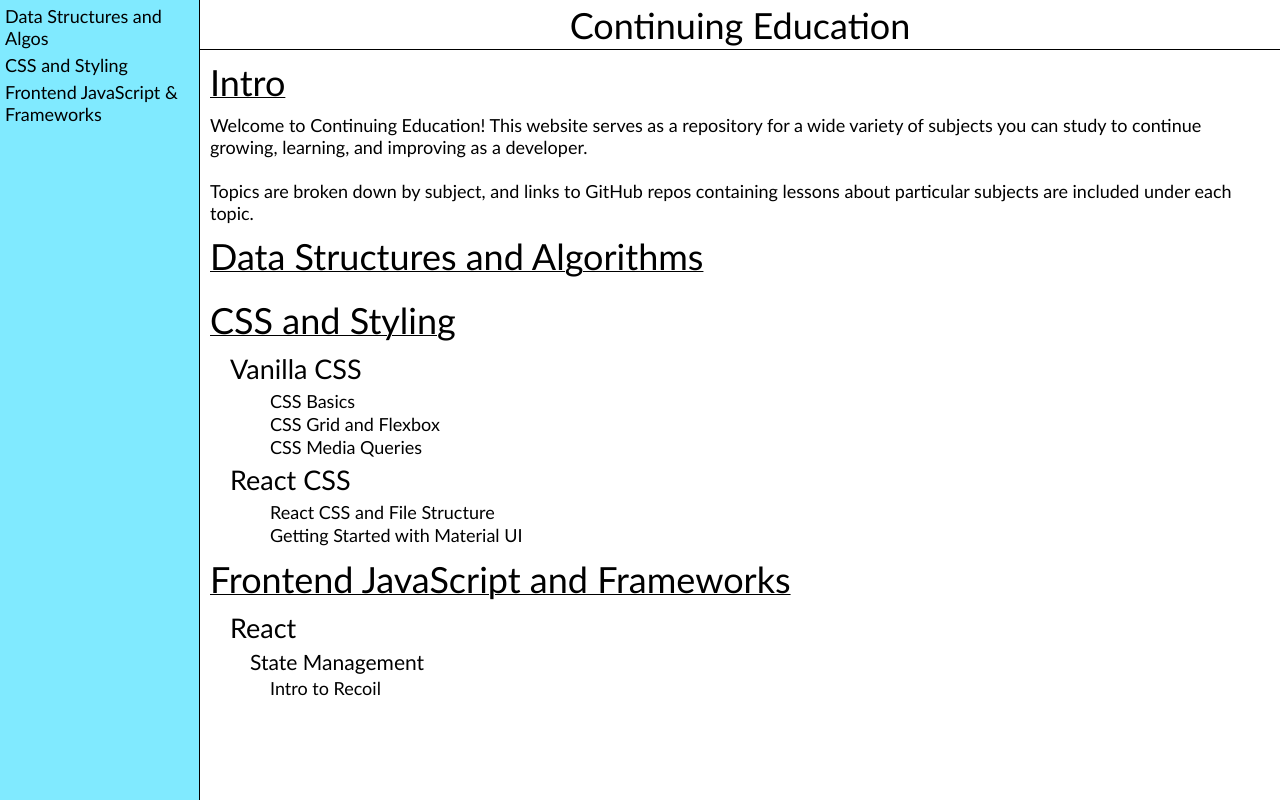
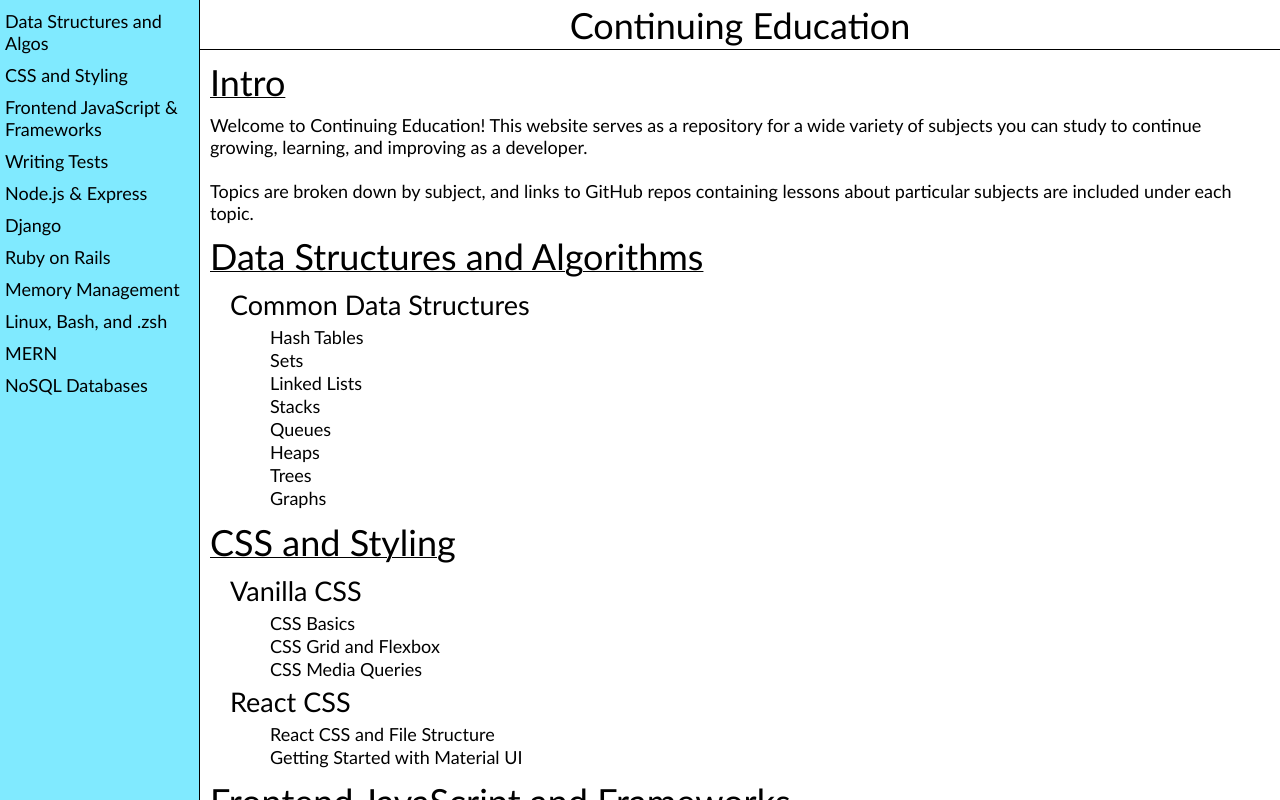
Before and after one commit to Matt-Eva/continuing-education, a plain HTML site: page index.html in a window 1280 px wide. Drawn offline with Linux system fonts and the light colour scheme.

Commit message:
added potential topics

```diff
--- a/index.html
+++ b/index.html
@@ -29,6 +29,14 @@
             <li>
                 <a href="#frontend-js">Frontend JavaScript & Frameworks</a>
             </li>
+            <li>Writing Tests</li>
+            <li>Node.js & Express</li>
+            <li>Django</li>
+            <li>Ruby on Rails</li>
+            <li>Memory Management</li>
+            <li>Linux, Bash, and .zsh</li>
+            <li>MERN</li>
+            <li>NoSQL Databases</li>
         </ul>
     </div>
 
@@ -45,6 +53,17 @@
         </div>
         <div id="dsa">
             <h1>Data Structures and Algorithms</h1>
+            <h2>Common Data Structures</h2>
+            <ul>
+                <li>Hash Tables</li>
+                <li>Sets</li>
+                <li>Linked Lists</li>
+                <li>Stacks</li>
+                <li>Queues</li>
+                <li>Heaps</li>
+                <li>Trees</li>
+                <li>Graphs</li>
+            </ul>
         </div>
         <div id="css">
             <h1>CSS and Styling</h1>
@@ -62,11 +81,15 @@
         </div>
         <div id="frontend-js">
             <h1>Frontend JavaScript and Frameworks</h1>
+            <h2>Vanilla JavaScript</h2>
             <h2>React</h2>
             <h3>State Management</h3>
             <ul>
                 <li><a href="https://github.com/Matt-Eva/intro-to-recoil-demo" target="_blank" rel="noreffer noopener">Intro to Recoil</a></li>
             </ul>
+            <h2>Next.js</h2>
+            <h2>Vue</h2>
+            <h2>Angular</h2>
         </div>
     </div>
 
--- a/styles.css
+++ b/styles.css
@@ -90,7 +90,7 @@ ul {
 }
 
 #menu li{
-    margin-top: 5px;
+    margin-top: 10px;
 }
 
 #content {
```
